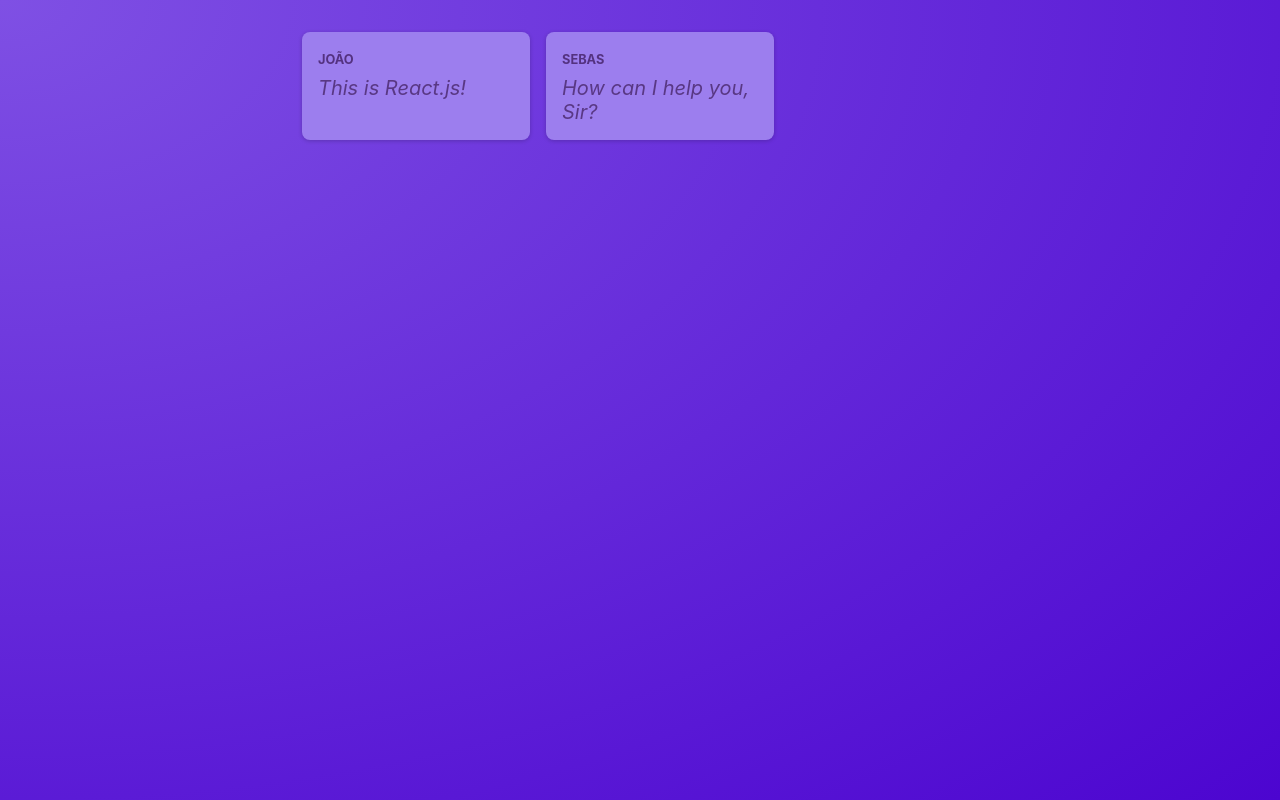
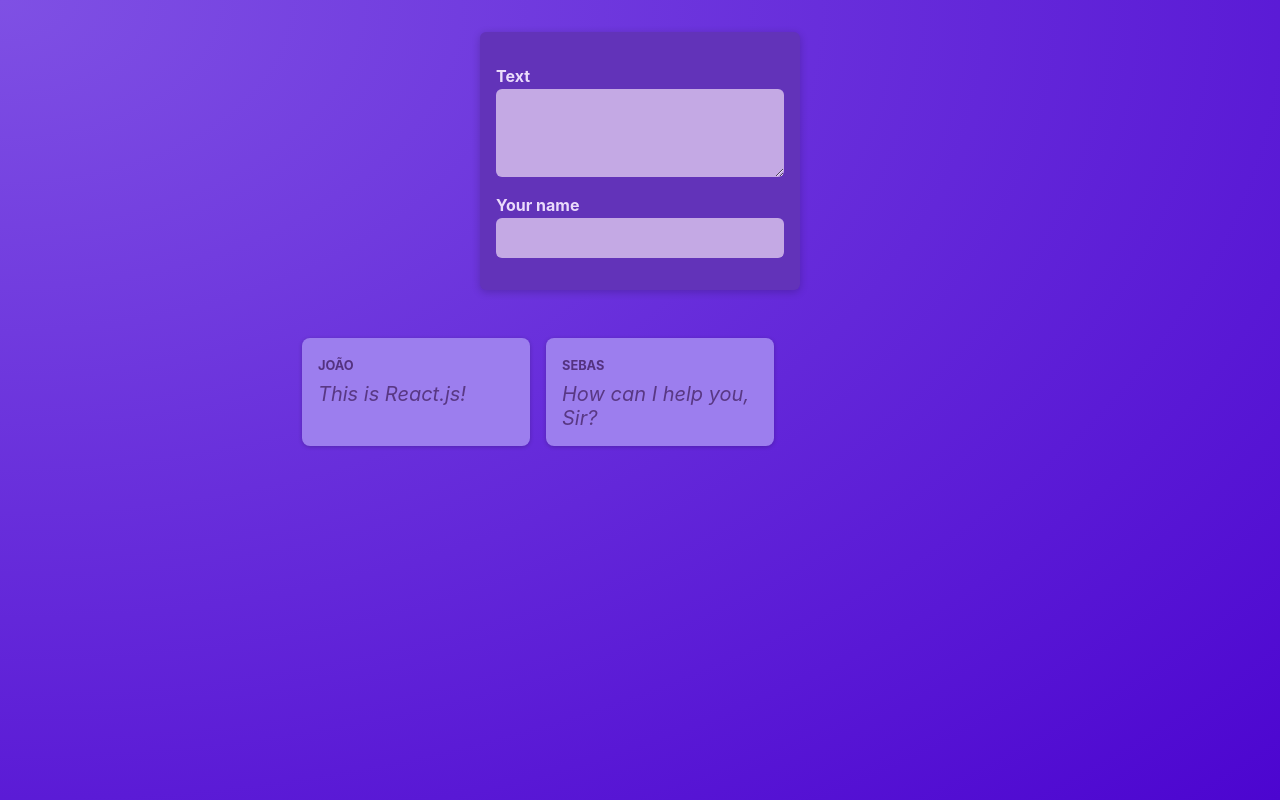
Before and after one commit to joaovicsa/react-projects, a React (Vite) app: page / in a window 1280 px wide. Built offline with nearby package versions, Linux system fonts and the light colour scheme.

Commit message:
feat: add New Post component and styles

```diff
--- /dev/null
+++ b/src/components/NewPost.jsx
@@ -0,0 +1,20 @@
+/** @format */
+
+import classes from './NewPost.module.css'
+
+function NewPost() {
+  return (
+    <form className={classes.form}>
+      <p>
+        <label htmlFor="body">Text</label>
+        <textarea id="body" required rows={3} />
+      </p>
+      <p>
+        <label htmlFor="name">Your name</label>
+        <input type="text" id="name" required />
+      </p>
+    </form>
+  )
+}
+
+export default NewPost
--- /dev/null
+++ b/src/components/NewPost.module.css
@@ -0,0 +1,57 @@
+/** @format */
+
+.form {
+  background-color: #6233b9;
+  padding: 1rem;
+  width: 20rem;
+  margin: 2rem auto;
+  border-radius: 6px;
+  box-shadow: 0 2px 8px rgba(0, 0, 0, 0.2);
+}
+
+.form label {
+  display: block;
+  margin-bottom: 0.05rem;
+  color: #eadbfb;
+  font-weight: bold;
+}
+
+.form input,
+.form textarea {
+  display: block;
+  width: 100%;
+  font: inherit;
+  padding: 0.5rem;
+  border-radius: 6px;
+  border: none;
+  background-color: #c4a9e4;
+  color: #28262c;
+}
+
+.actions {
+  display: flex;
+  justify-content: flex-end;
+  gap: 0.5rem;
+}
+
+.actions button {
+  cursor: pointer;
+  font: inherit;
+  padding: 0.5rem 1.5rem;
+  border: none;
+  border-radius: 4px;
+  background-color: #34036c;
+  color: #e5d5f7;
+}
+
+.actions button:hover {
+  background-color: #23014a;
+}
+
+.actions button[type='button'] {
+  background-color: transparent;
+}
+
+.actions button[type='button']:hover {
+  color: #d1bee6;
+}
--- a/src/components/PostsList.jsx
+++ b/src/components/PostsList.jsx
@@ -1,14 +1,18 @@
 /** @format */
 
+import NewPost from './NewPost'
 import Post from './Post'
 import classes from './PostsList.module.css'
 
 function PostsList() {
   return (
-    <ul className={classes.posts}>
-      <Post author="João" body="This is React.js!" />
-      <Post author="Sebas" body="How can I help you, Sir?" />
-    </ul>
+    <>
+      <NewPost />
+      <ul className={classes.posts}>
+        <Post author="João" body="This is React.js!" />
+        <Post author="Sebas" body="How can I help you, Sir?" />
+      </ul>
+    </>
   )
 }
 
```
